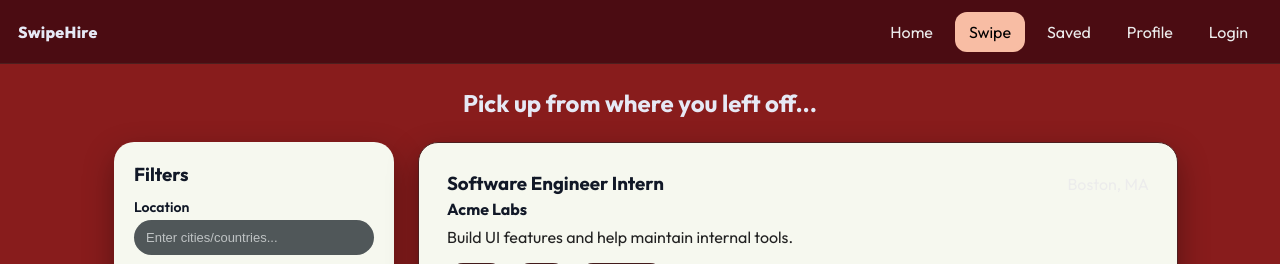
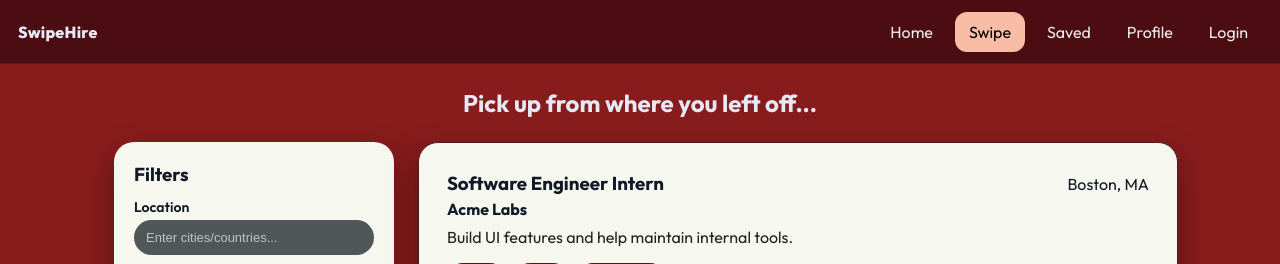
Before and after one commit to Grp11SwipeHire/SwipeHire, a React (Vite) app in the folder swipehire-frontend/: page /swipe in a window 1280 px wide. Shown: the top 264 px of the page. Built offline with nearby package versions, Linux system fonts and the light colour scheme.

Commit message:
style(jobCard): location color changed from muted

```diff
--- a/swipehire-frontend/src/components/JobCard.jsx
+++ b/swipehire-frontend/src/components/JobCard.jsx
@@ -9,7 +9,7 @@ export default function JobCard({ job, className = '', children }){
     >
       <div className="row" style={{ justifyContent:'space-between', alignItems:'baseline' }}>
         <h3 style={{ margin:0 }}>{job.title}</h3>
-        <span className="muted">{job.location}</span>
+        <span >{job.location}</span>
       </div>
       <div style={{ marginTop:4, fontWeight:700 }}>{job.company}</div>
       <p style={{ marginTop: 8, color: '#222' }}>{job.description}</p>
```
